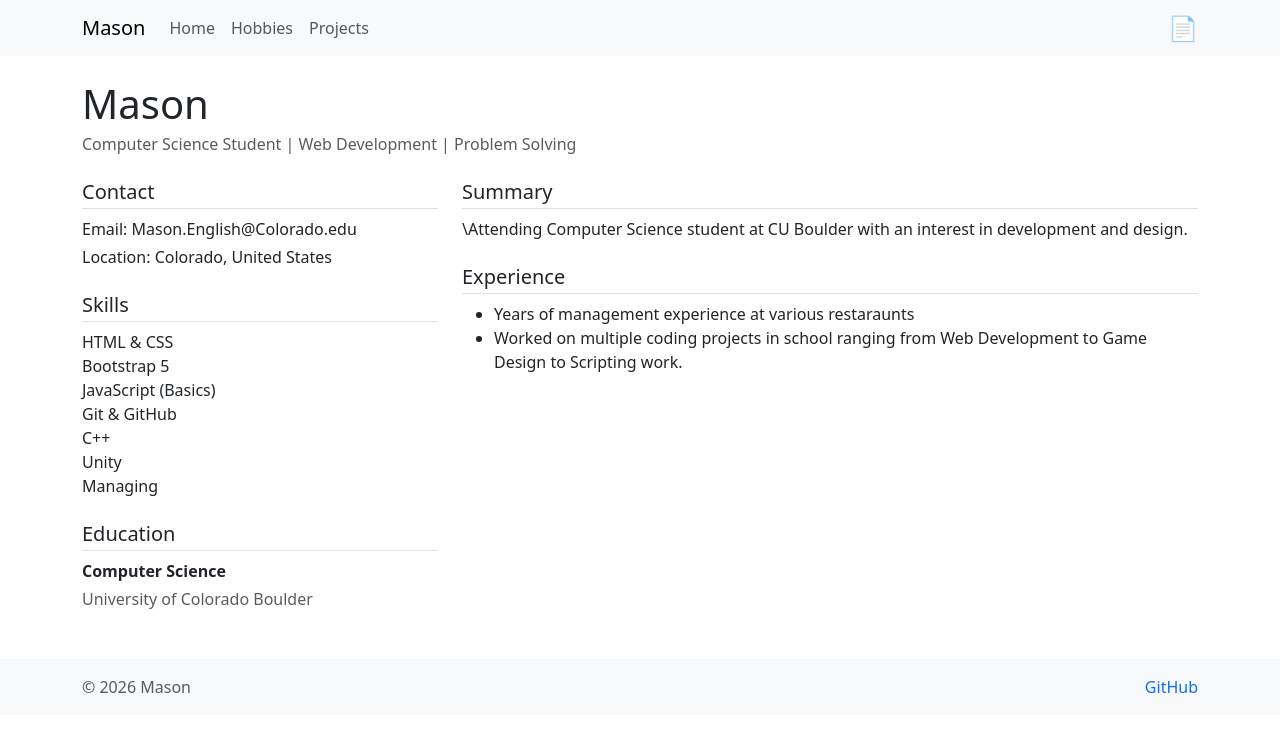
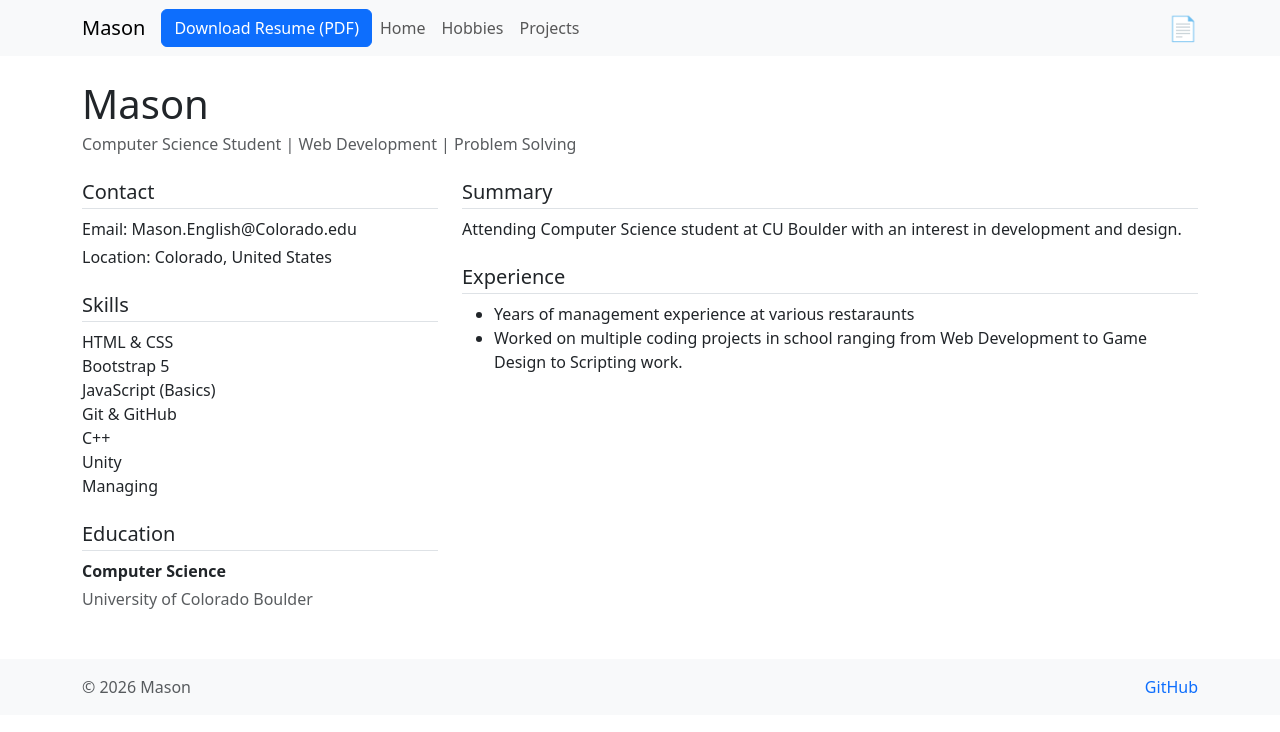
Before and after one commit to Masone1811/Website-Lab, a plain HTML site: page submission/views/resume.html in a window 1280 px wide. Drawn offline with nearby package versions, Linux system fonts and the light colour scheme.

Commit message:
Add files via upload

```diff
--- a/submission/views/resume.html
+++ b/submission/views/resume.html
@@ -19,6 +19,10 @@
     <nav class="navbar navbar-expand-lg bg-body-tertiary">
       <div class="container">
         <a class="navbar-brand" href="home.html">Mason</a>
+
+        <a href="../resources/ResumeSimple.pdf" target="_blank" download="Mason_English_Resume.pdf">
+        <button class="btn btn-primary">Download Resume (PDF)</button>
+        </a>
 
         <button
           class="navbar-toggler"
@@ -98,7 +102,7 @@
           <section class="mb-4">
             <h5 class="border-bottom pb-1">Summary</h5>
             <p>
-              \Attending Computer Science student at CU Boulder with an interest in development and design.
+            Attending Computer Science student at CU Boulder with an interest in development and design.
             </p>
           </section>
 
```
Also changed, not shown: submission/personal_website_link.txt (added), 2 other files.
